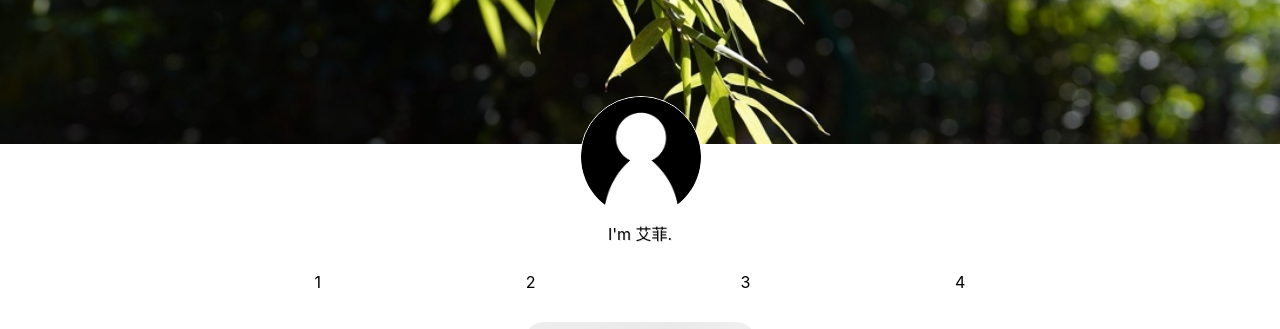
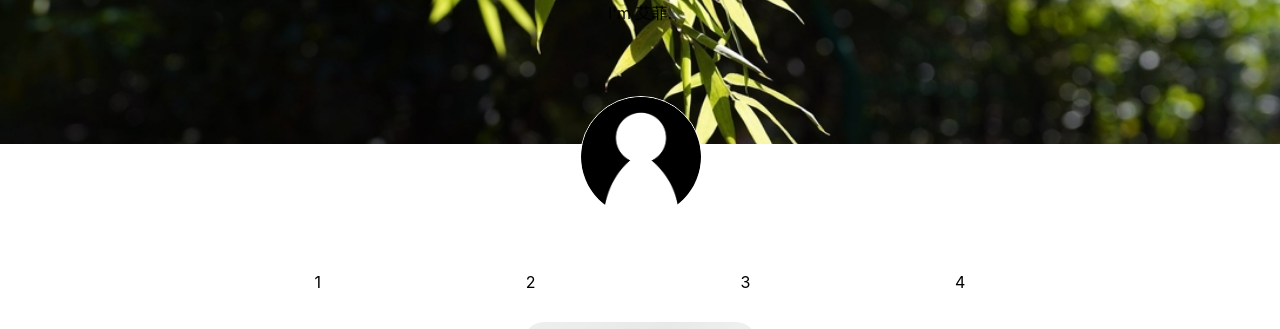
Before and after one commit to ooiv7oo/ooiv7oo.github.io, a Jekyll site: the page built from index.md, in a window 1280 px wide. Shown: the top 329 px of the page. Built offline with Jekyll 4.4.1, drawn with Linux system fonts in a browser that asks for light colours.

Commit message:
Update index.md

```diff
--- a/index.md
+++ b/index.md
@@ -7,7 +7,7 @@ title: "HOMEPAGE"
     <div class="tx">
       <img src="/assets/images/Avatar.png" alt="qq头像">
     </div>
-    <div class="contact">
+    <div class="name">
       <p>I'm 艾菲.</p>
     </div>
 </div>
```
